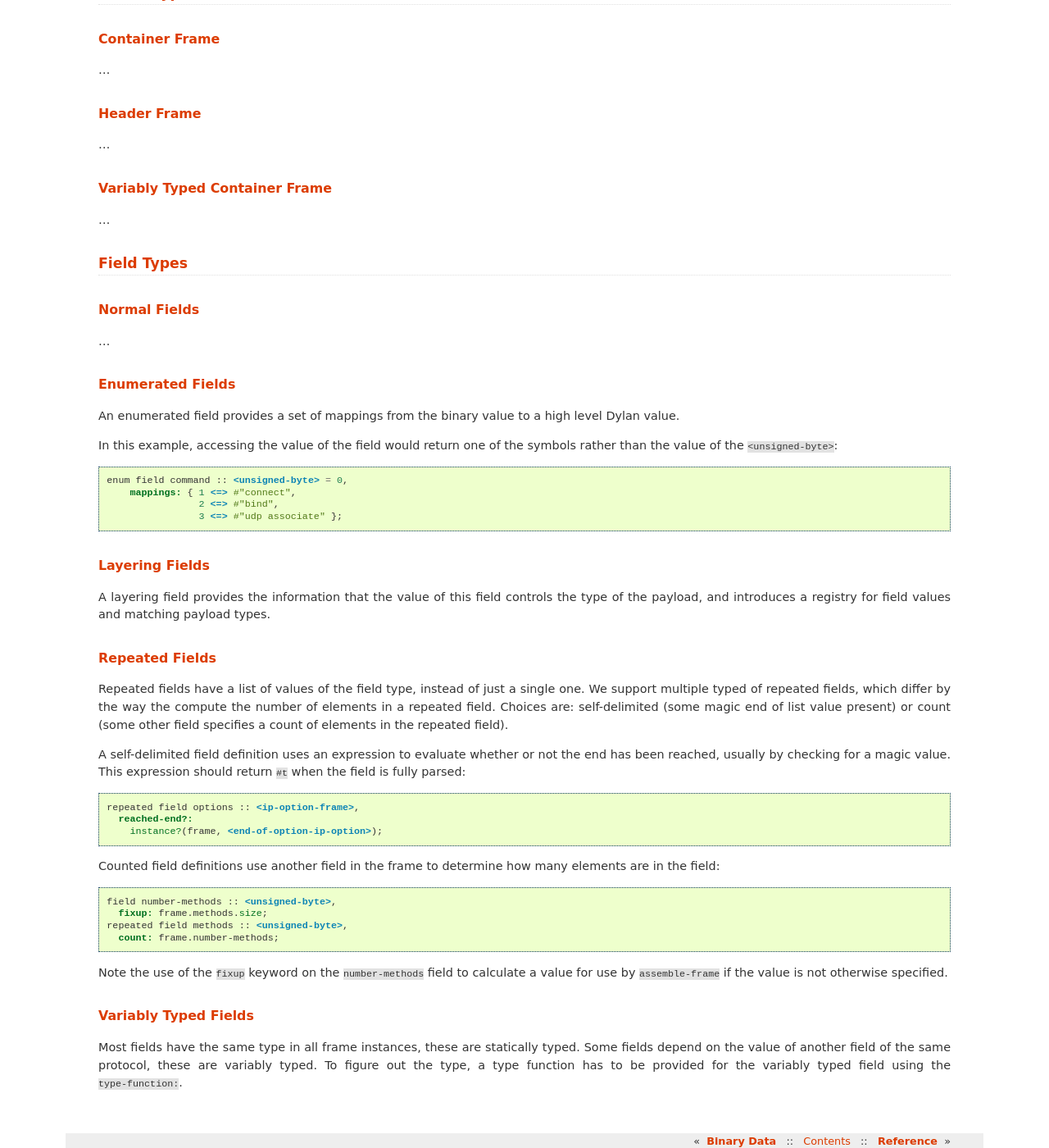
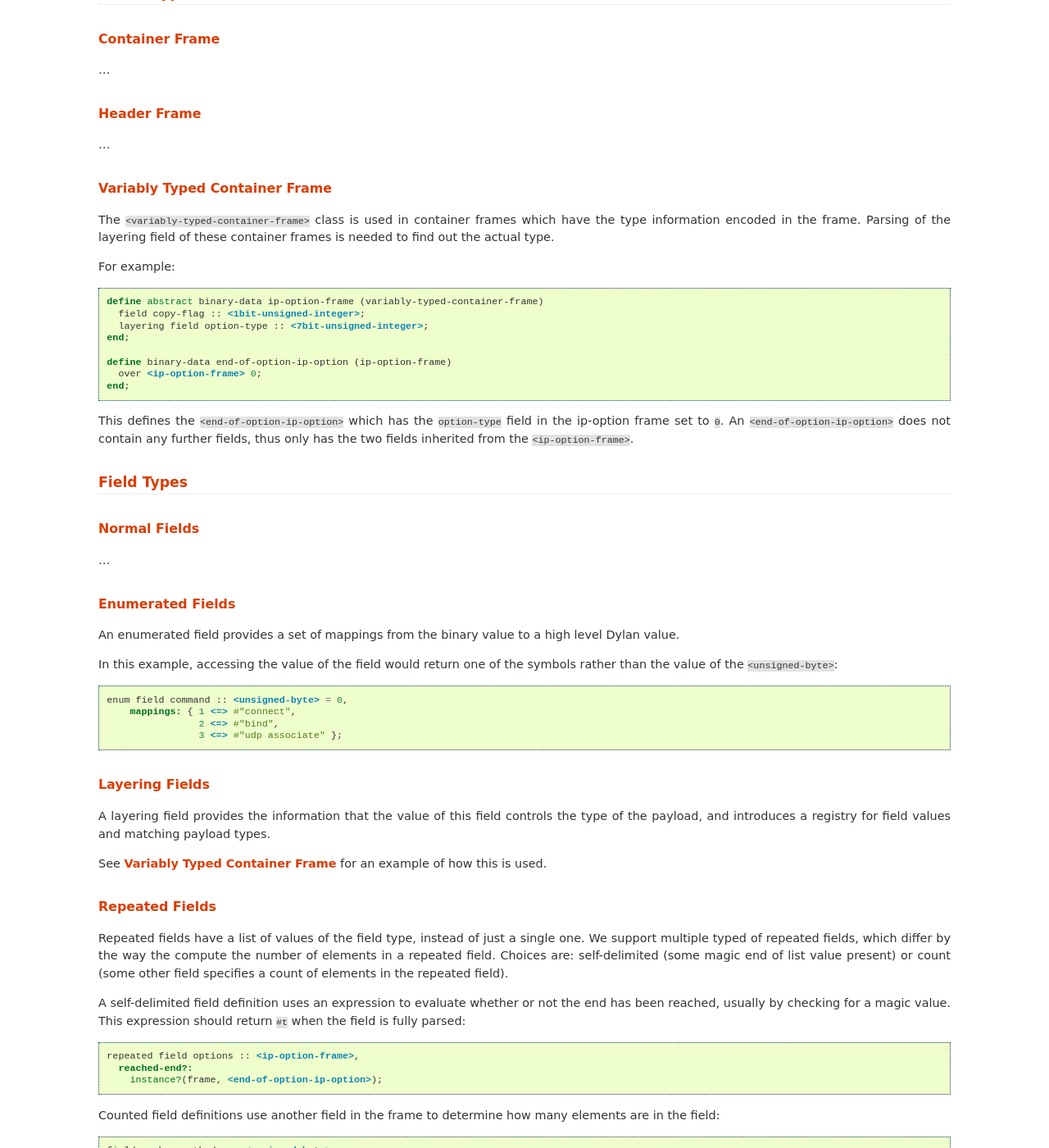
Before and after one commit to dylan-lang/binary-data, a Sphinx documentation site: the page built from documentation/source/usage.rst, in a window 1280 px wide and 1400 px high, scrolled down 1381 px. Shown: the whole window at 82% size. Built offline with Sphinx 7.4.7, drawn with Linux system fonts in a browser that asks for light colours; cross-references to code outside the pages are shown as plain code.

Commit message:
Document Variably Typed Container Frame.

```diff
--- a/documentation/source/usage.rst
+++ b/documentation/source/usage.rst
@@ -77,7 +77,28 @@ Header Frame
 Variably Typed Container Frame
 ------------------------------
 
-...
+The :class:`<variably-typed-container-frame>` class is used in container
+frames which have the type information encoded in the frame. Parsing of
+the layering field of these container frames is needed to find out the
+actual type.
+
+For example:
+
+.. code-block:: dylan
+
+    define abstract binary-data ip-option-frame (variably-typed-container-frame)
+      field copy-flag :: <1bit-unsigned-integer>;
+      layering field option-type :: <7bit-unsigned-integer>;
+    end;
+
+    define binary-data end-of-option-ip-option (ip-option-frame)
+      over <ip-option-frame> 0;
+    end;
+
+This defines the ``<end-of-option-ip-option>`` which has the ``option-type``
+field in the ip-option frame set to ``0``. An ``<end-of-option-ip-option>``
+does not contain any further fields, thus only has the two fields inherited from
+the ``<ip-option-frame>``.
 
 Field Types
 ===========
@@ -109,6 +130,9 @@ Layering Fields
 A layering field provides the information that the value of this field
 controls the type of the payload, and introduces a registry for field
 values and matching payload types.
+
+See `Variably Typed Container Frame`_ for an example of how this is
+used.
 
 Repeated Fields
 ---------------
```
